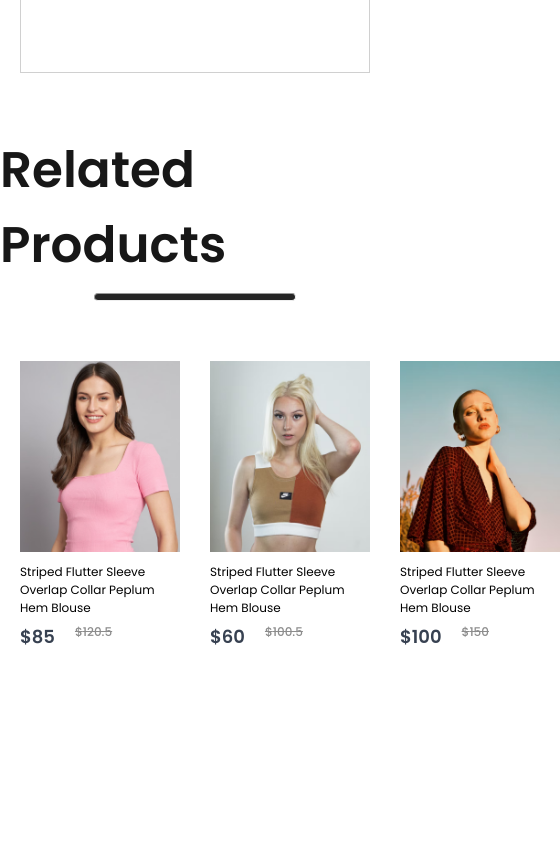
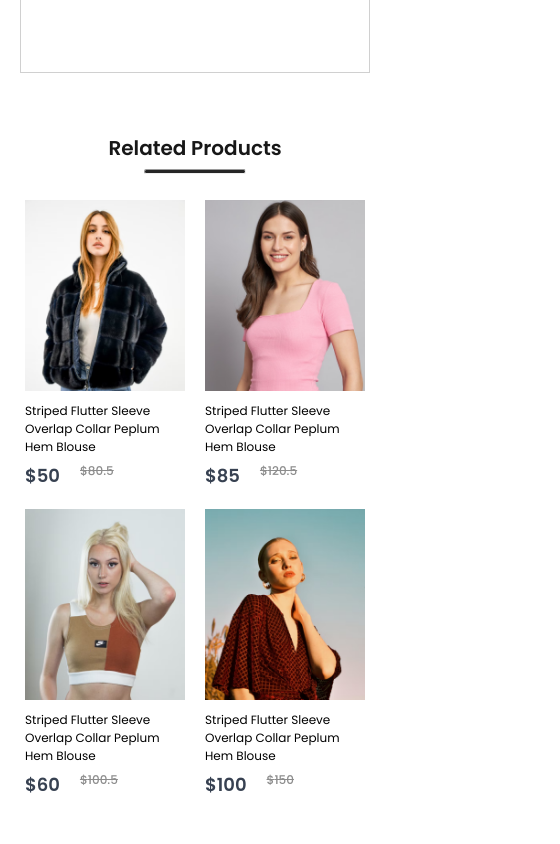
Before and after one commit to Apeksha-P/Ecommerce-Website, a React (Create React App) app in the folder frontend/: page /product/1 in a window 390 px wide. Shown: the part 1620-2464 px from the top of the page, 560 px wide, since content can reach past the window. Built offline with nearby package versions, Linux system fonts and the light colour scheme.

Commit message:
add media screen to related display products

```diff
--- a/frontend/src/Components/RelatedProducts/RelatedProducts.css
+++ b/frontend/src/Components/RelatedProducts/RelatedProducts.css
@@ -21,3 +21,60 @@
     display: flex;
     gap: 30px;
 }
+@media(max-width:1280px){
+    .relatedproducts{
+        height: 70vh;
+    }
+    .relatedproducts h1{
+        font-size: 40px;
+    }
+    .relatedproducts hr{
+        width: 160px;
+        height: 4px;
+    }
+    .relatedproducts-item{
+        gap: 20px;
+        margin-top: 30px;
+    }
+}
+@media(max-width:1024px){
+    .relatedproducts{
+        height: 60vh;
+    }
+    .relatedproducts h1{
+        font-size: 30px;
+    }
+    .relatedproducts hr{
+        width: 120px;
+        height: 3px;
+    }
+    .relatedproducts-item{
+        gap: 15px;
+        margin-top: 20px;
+    }
+}
+@media(max-width:800px){
+    .relatedproducts{
+        height: 50vh;
+        gap: 6px;
+    }
+    .relatedproducts h1{
+        font-size: 20px;
+    }
+    .relatedproducts hr{
+        width: 100px;;
+    }
+    .relatedproducts-item{
+        gap: 5px;
+    }
+}
+@media(max-width:500px){
+    .relatedproducts{
+        height: 90vh;
+    }
+    .relatedproducts-item{
+        display: grid;
+        grid-template-columns: 1fr 1fr;
+        gap: 20px;
+    }
+}
```
